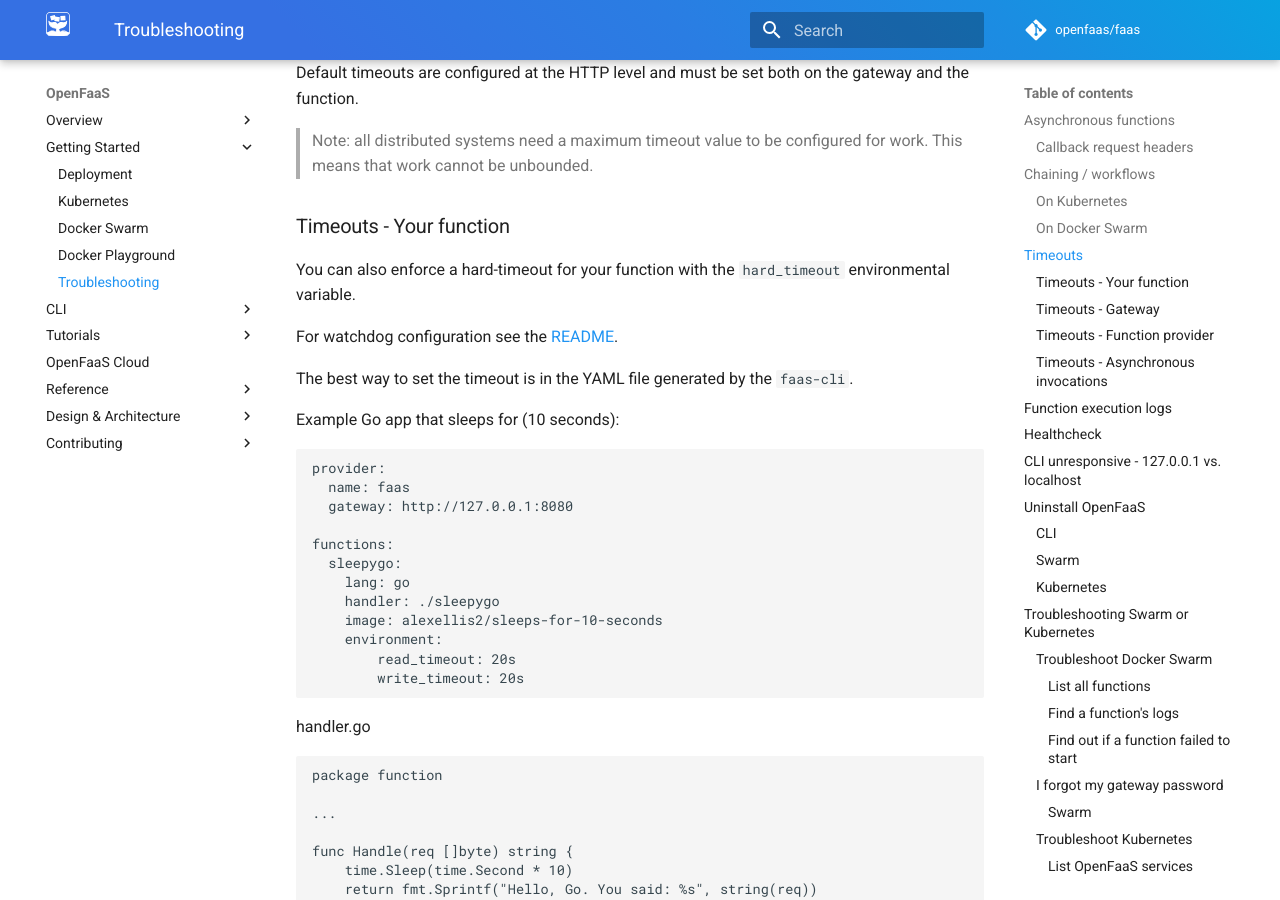
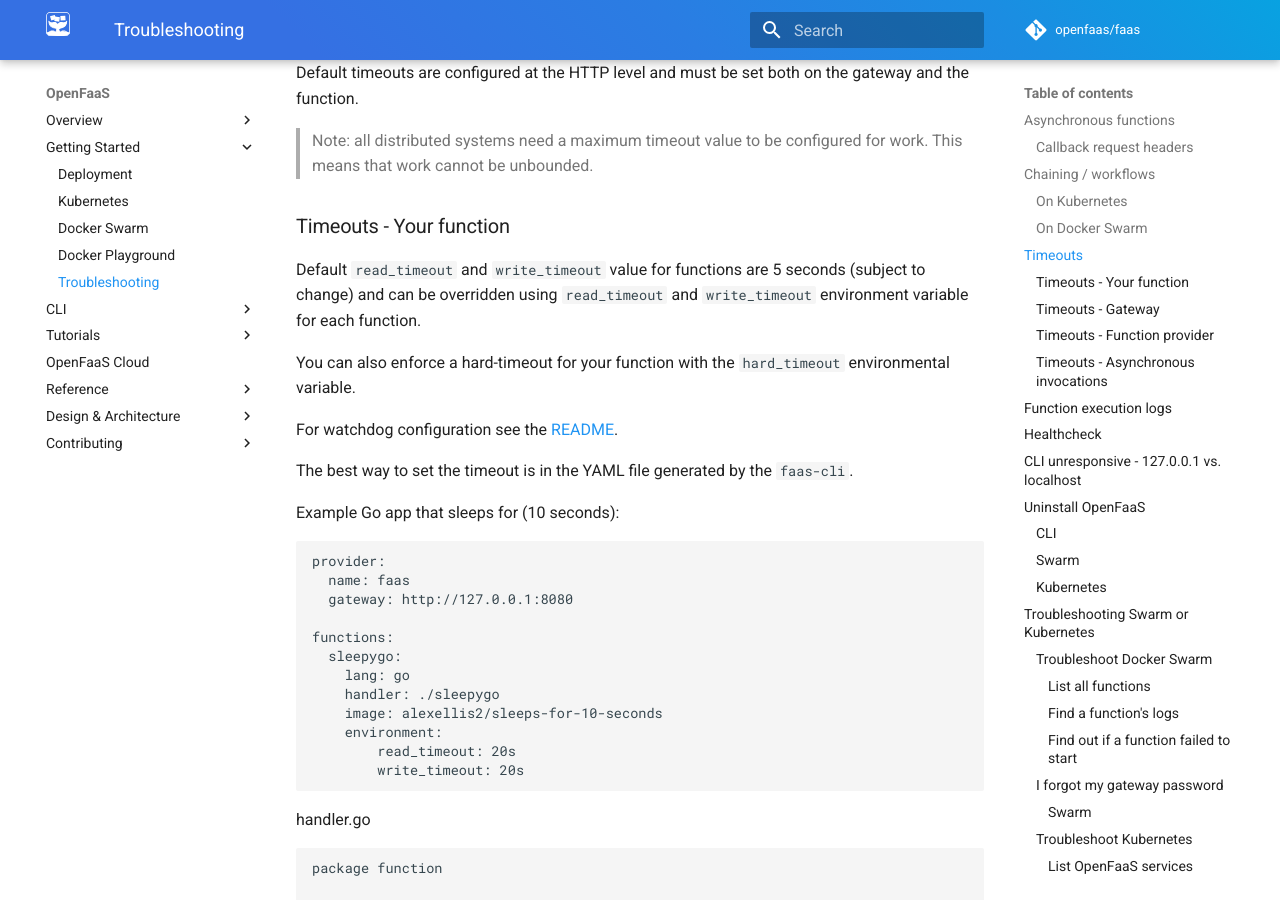
Before and after one commit to openfaas/docs, an MkDocs documentation site: the page built from docs/deployment/troubleshooting.md, in a window 1280 px wide and 900 px high, scrolled down 2372 px. Built offline with MkDocs 1.6.1 and Material for MkDocs 9.7.7, drawn with Linux system fonts in a browser that asks for light colours; comment, search, counter and statistics services are not loaded.

Commit message:
Add default timeout values for function
Signed-off-by: Vivek Singh <vivekkmr45@yahoo.in>

```diff
--- a/docs/deployment/troubleshooting.md
+++ b/docs/deployment/troubleshooting.md
@@ -88,6 +88,8 @@ Default timeouts are configured at the HTTP level and must be set both on the ga
 > Note: all distributed systems need a maximum timeout value to be configured for work. This means that work cannot be unbounded.
 
 ### Timeouts - Your function
+
+Default `read_timeout` and `write_timeout` value for functions are 5 seconds (subject to change) and can be overridden using `read_timeout` and `write_timeout` environment variable for each function.
 
 You can also enforce a hard-timeout for your function with the `hard_timeout` environmental variable.
 
```
